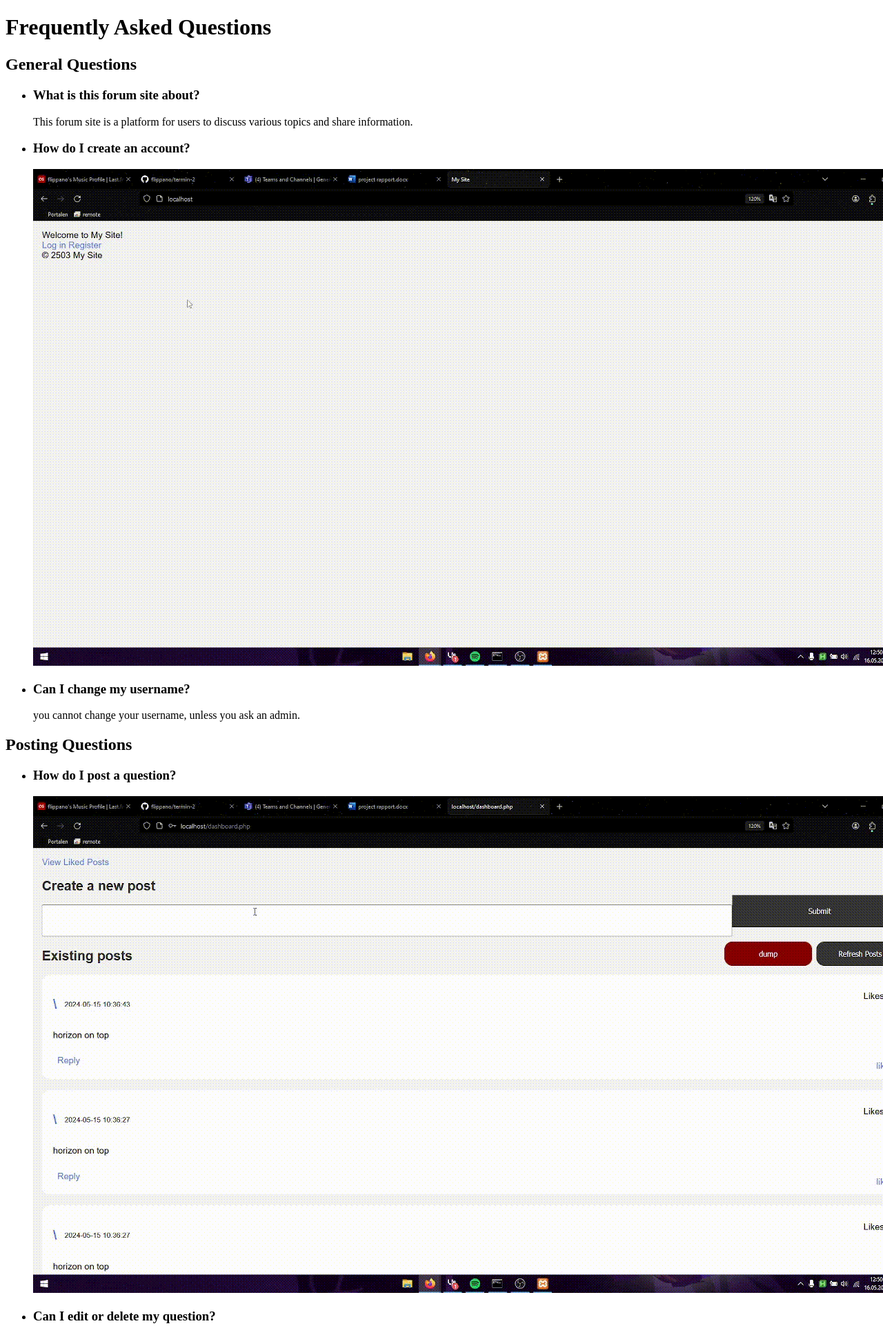
After one commit to flippano/termin-2, a PHP site: page /faq.html in a window 1280 px wide; the page is wider, and only the part inside the window is pictured. The commit adds this page. Shown: the top 1922 px of that part at 69% size. Run offline with PHP 8.4, Linux system fonts and the light colour scheme.

Commit message:
faq - start admin things

```diff
--- /dev/null
+++ b/faq.html
@@ -0,0 +1,54 @@
+<!DOCTYPE html>
+<html>
+<head>
+    <title>FAQ</title>
+</head>
+<body>
+    <h1>Frequently Asked Questions</h1>
+
+    <h2>General Questions</h2>
+    <ul>
+        <li>
+            <h3>What is this forum site about?</h3>
+            <p>This forum site is a platform for users to discuss various topics and share information.</p>
+        </li>
+        <li>
+            <h3>How do I create an account?</h3>
+            <img src="img/register.gif" alt="how to register">
+        </li>
+        <li>
+            <h3>Can I change my username?</h3>
+            <p>you cannot change your username, unless you ask an admin.</p>
+        </li>
+    </ul>
+
+    <h2>Posting Questions</h2>
+    <ul>
+        <li>
+            <h3>How do I post a question?</h3>
+            <img src="img/post.gif" alt="how to post">
+        </li>
+        <li>
+            <h3>Can I edit or delete my question?</h3>
+            <p>No, we plan to add these things in the near future, but currently, ask an admin to remove your post.</p>
+        </li>
+    </ul>
+
+    <h2>Newly Hired Admin Questions</h2>
+    <ul>
+        <li>
+            <h3>How do I make my account admin?</h3>
+            <img src="img/admin.gif" alt="how to post">
+        </li>
+        <li>
+            <h3>What are my responsibilities as an admin?</h3>
+            <p>As an admin, your responsibilities include managing user accounts, moderating discussions, and ensuring the smooth operation of the forum.</p>
+        </li>
+        <li>
+            <h3>How can I contact other admins for assistance?</h3>
+            <p>You can contact other admins by sending them a direct message.</p>
+        </li>
+    </ul>
+
+</body>
+</html>
--- a/index.html
+++ b/index.html
@@ -15,5 +15,6 @@
     <footer>
         &copy; 2503 My Site
     </footer>
+    <a href="faq.html">FAQ</a>
 </body>
 </html>
```
Also changed, not shown: dashboard.php (+27 -11 lines), login.php (+9 -1 lines), img/post.gif (added), img/register.gif (added), 1 other file.
